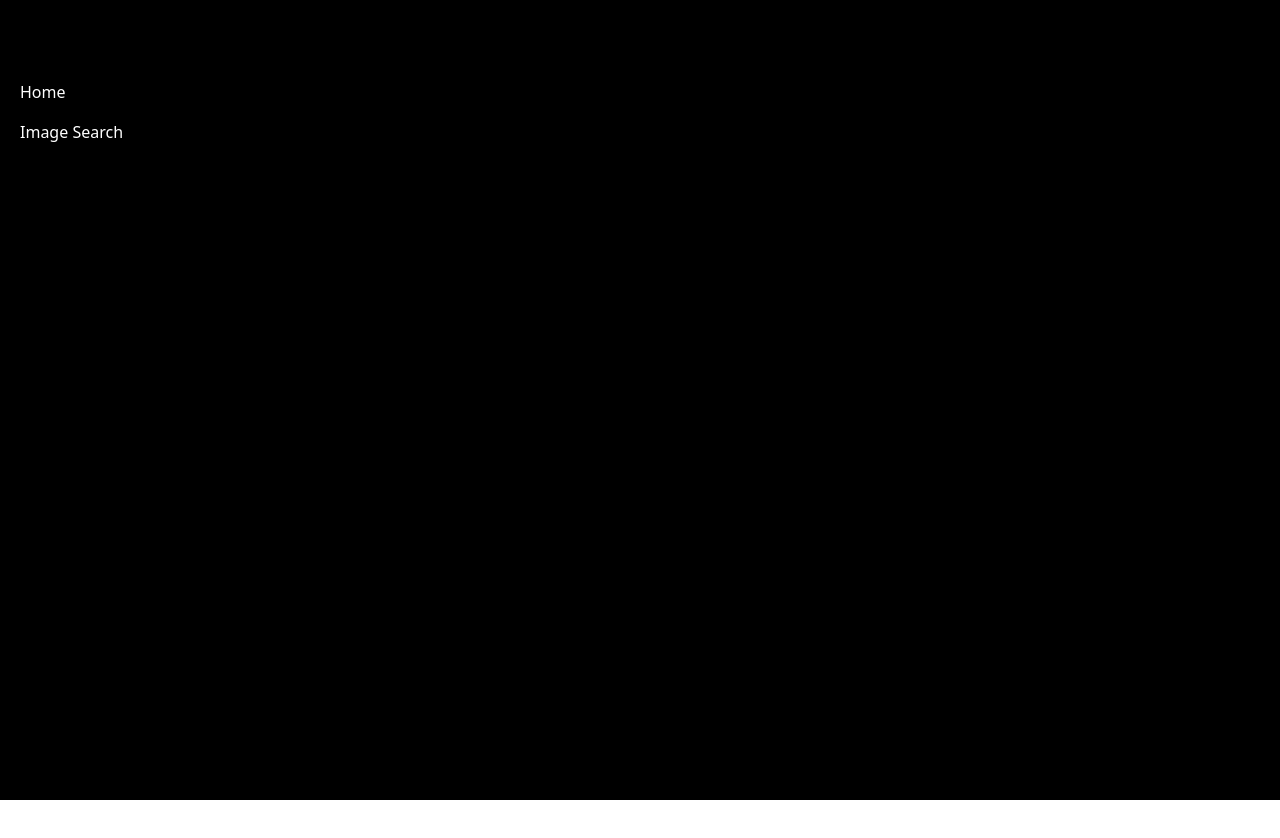
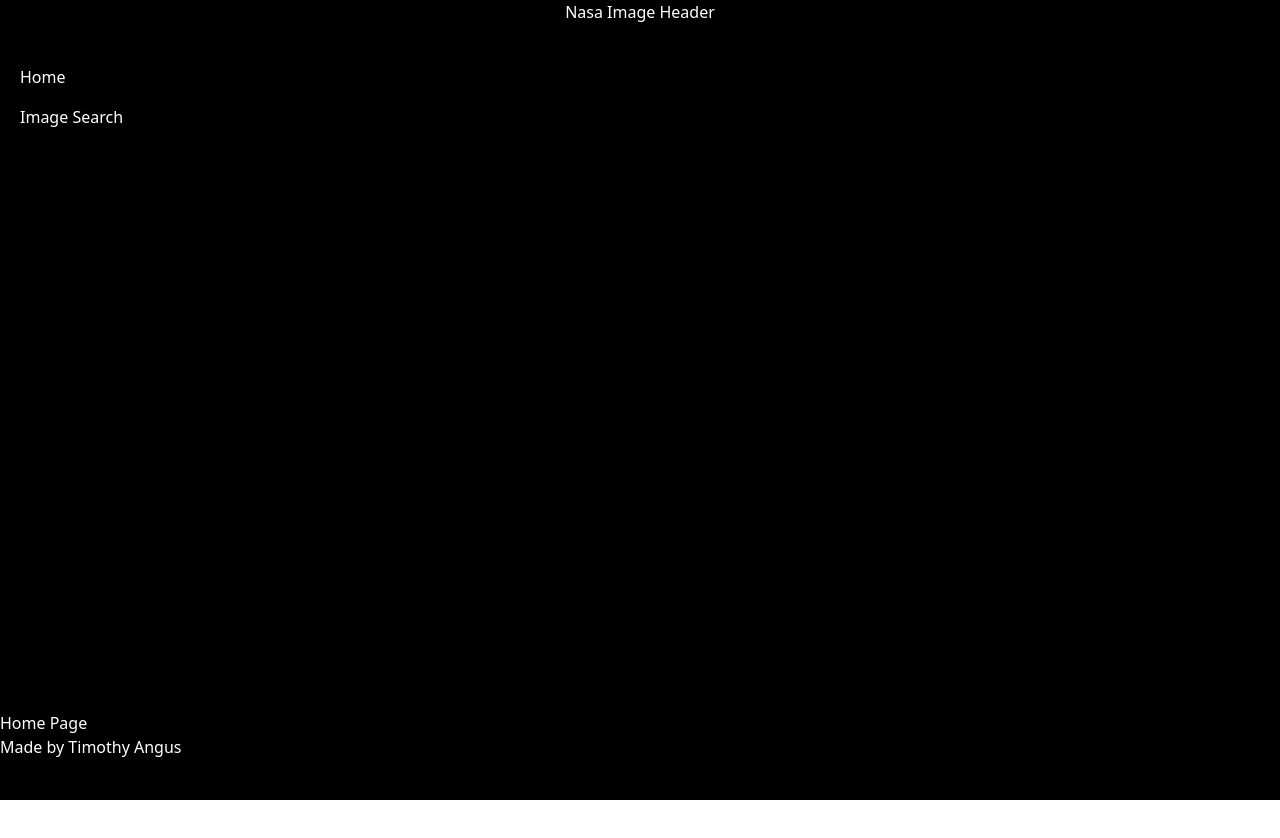
Before and after one commit to TimAngus321/deep_space, a Nuxt app: page / in a window 1280 px wide. Shown: the top 838 px of the page. After the commit the page ends 800 px from the top, so only its background shows below. Built offline with nearby package versions, Linux system fonts and the light colour scheme.

Commit message:
start fixing style structure

```diff
--- a/components/Header.vue
+++ b/components/Header.vue
@@ -3,9 +3,9 @@
 
  -->
 <template>
-     <header class="w-full h-20 text-white">
+     <header class="w-full h-20 text-white flex justify-center">
       <nav>
-
+        <h1>Nasa Image Header</h1>
       </nav>
     </header>
 
--- a/layouts/default.vue
+++ b/layouts/default.vue
@@ -1,6 +1,6 @@
 <template>
-  <div class="bg-black h-screen w-screen">
-    <Header />
+  <div class="bg-black h-screen w-screen flex flex-col">
+    <Header class/>
     <Sidebar />
     <slot class="v-full h-full"/>
     <Footer />
```
